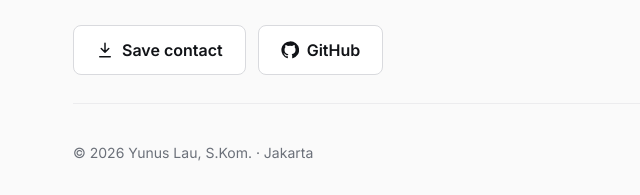
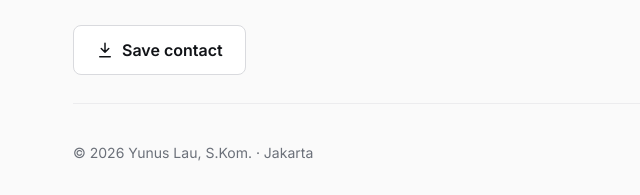
Before and after one commit to Yunuslau/yunuslau.github.io, a plain HTML site: page index.html in a window 1280 px wide. Shown: the part 3374-3569 px from the top of the page, 31-671 px from the left. Drawn offline with Linux system fonts and the light colour scheme.

Commit message:
Remove GitHub button from contact section
Co-Authored-By: Claude Opus 5.5 <noreply@anthropic.com>
Claude-Session: https://claude.ai/code/session_015vcvyCNXMBqLnmWFVWN13C

```diff
--- a/index.html
+++ b/index.html
@@ -199,7 +199,6 @@ footer{color:var(--soft);font-size:14px;padding-top:40px;border-top:1px solid va
         </div>
         <div class="row">
           <a href="yunus-lau.vcf" class="btn btn-light"><svg aria-hidden="true" width="18" height="18" viewBox="0 0 24 24" fill="none" stroke="currentColor" stroke-width="2" stroke-linecap="round" stroke-linejoin="round"><path d="M12 3v12M7 10l5 5 5-5M5 21h14"/></svg>Save contact</a>
-          <a href="https://github.com/yunuslau" target="_blank" rel="noopener" class="btn btn-light"><svg aria-hidden="true" width="18" height="18" viewBox="0 0 24 24" fill="currentColor"><path d="M12 .5a11.5 11.5 0 0 0-3.64 22.41c.58.1.79-.25.79-.56v-2c-3.2.7-3.87-1.36-3.87-1.36-.53-1.33-1.28-1.69-1.28-1.69-1.05-.71.08-.7.08-.7 1.16.08 1.77 1.19 1.77 1.19 1.03 1.77 2.7 1.26 3.36.96.1-.75.4-1.26.73-1.55-2.55-.29-5.24-1.28-5.24-5.68 0-1.25.45-2.28 1.18-3.08-.12-.29-.51-1.46.11-3.04 0 0 .97-.31 3.17 1.18a11 11 0 0 1 5.77 0c2.2-1.49 3.17-1.18 3.17-1.18.62 1.58.23 2.75.11 3.04.74.8 1.18 1.83 1.18 3.08 0 4.41-2.69 5.38-5.25 5.67.41.36.78 1.06.78 2.14v3.17c0 .31.21.67.8.56A11.5 11.5 0 0 0 12 .5Z"/></svg>GitHub</a>
         </div>
       </div>
       <div class="qr">
```
